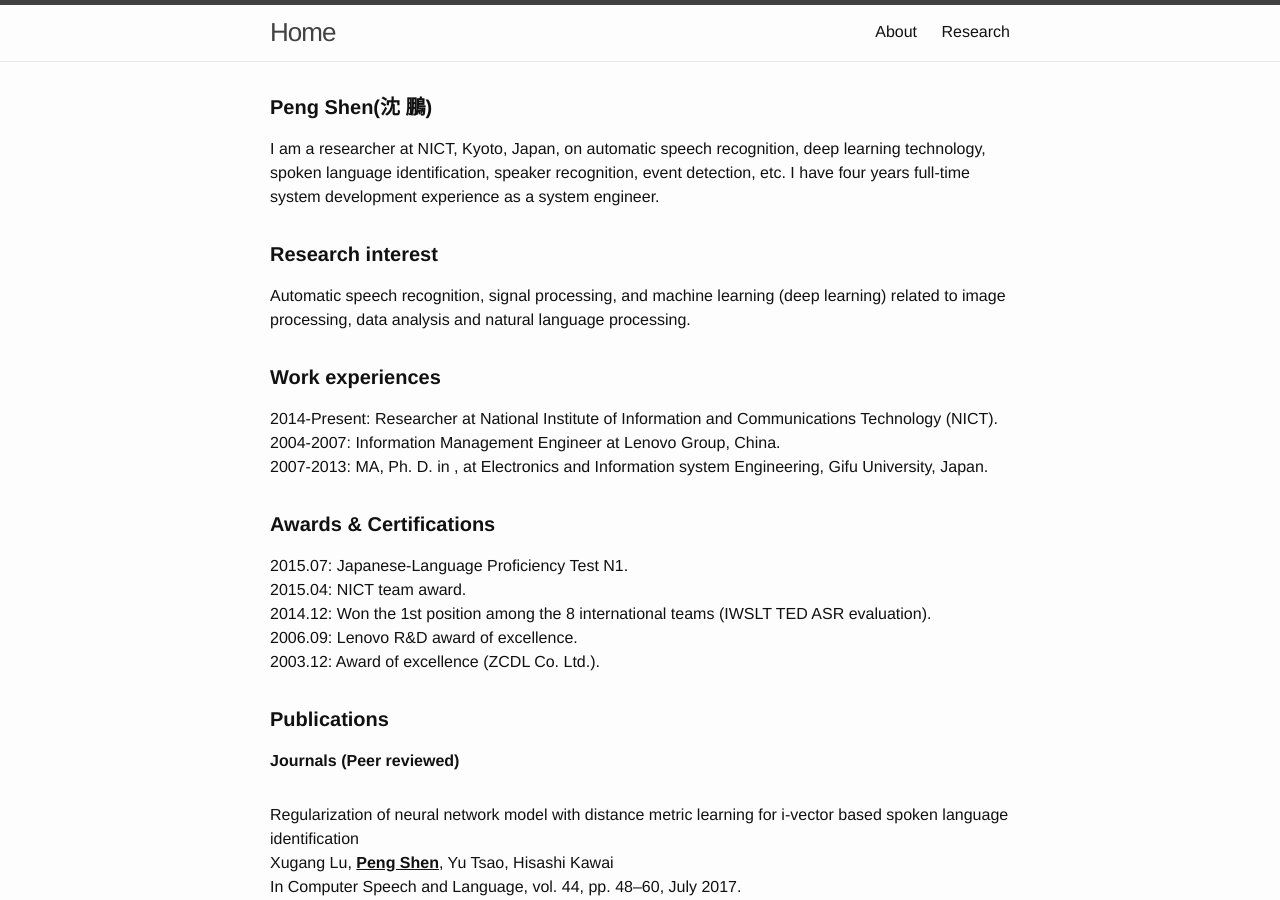
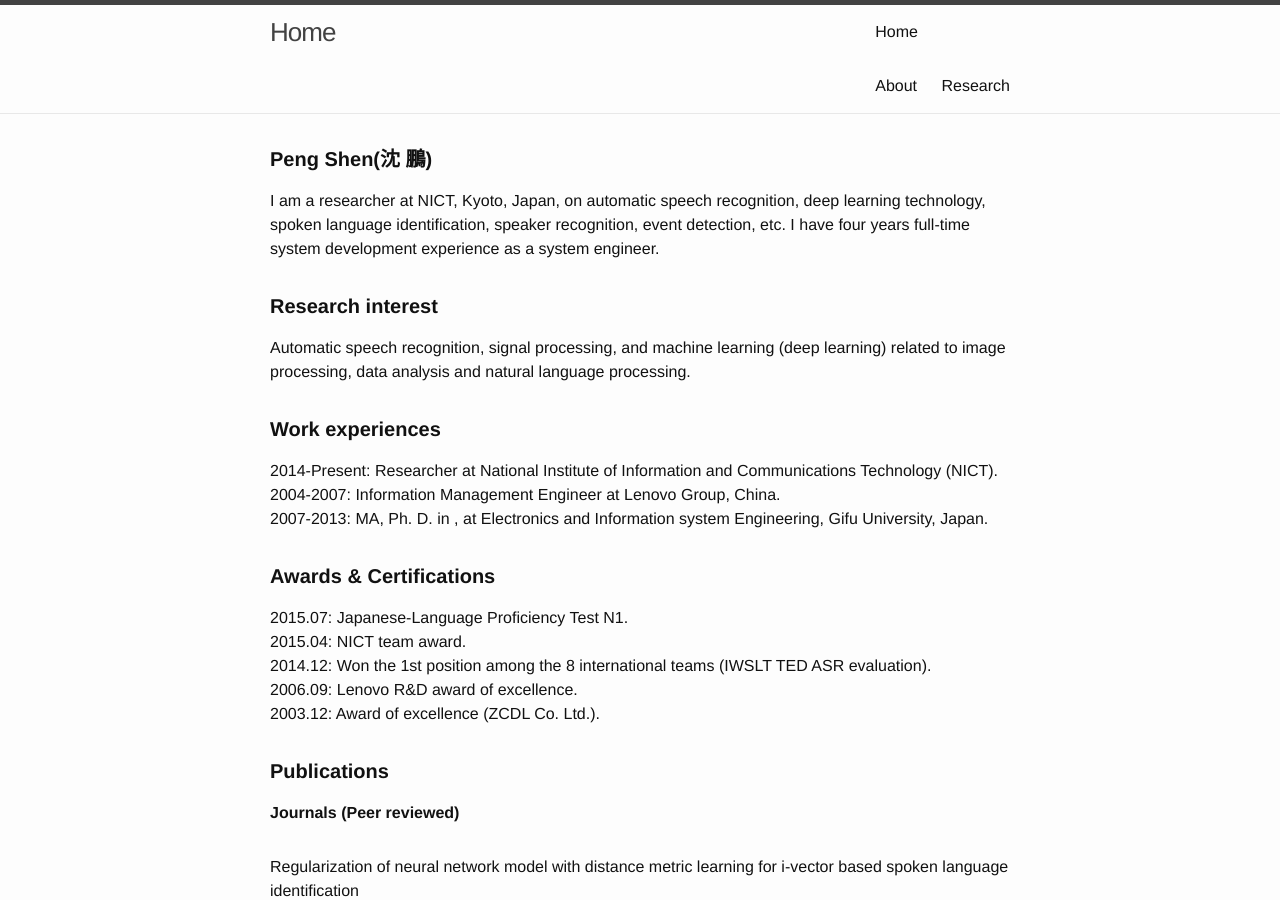
Before and after one commit to sinpycn/sinpycn.github.io, a Jekyll site: the page built from index.md, in a window 1280 px wide and 900 px high. Built offline with Jekyll 4.4.1, drawn with Linux system fonts in a browser that asks for light colours.

Commit message:
Update header.html

```diff
--- a/_includes/header.html
+++ b/_includes/header.html
@@ -4,6 +4,9 @@
     {% assign default_paths = site.pages | map: "path" %}
     {% assign page_paths = site.header_pages | default: default_paths %}
     <a class="site-title" href="{{ "/" | relative_url }}">Home</a>
+
+
+
 
     {% if page_paths %}
       <nav class="site-nav">
@@ -18,6 +21,11 @@
           </span>
         </label>
 
+
+        <div class="trigger">
+            <a class="page-link" href="/">Home</a>
+        </div>
+
         <div class="trigger">
           {% for path in page_paths %}
             {% assign my_page = site.pages | where: "path", path | first %}
```
